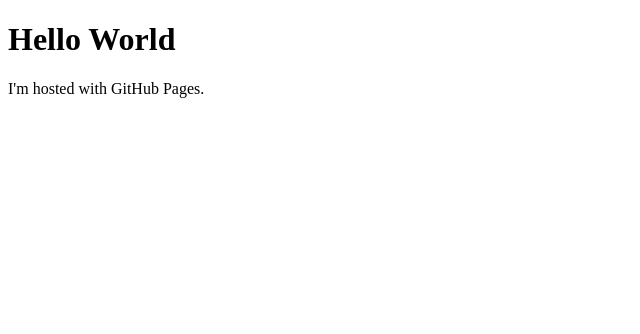
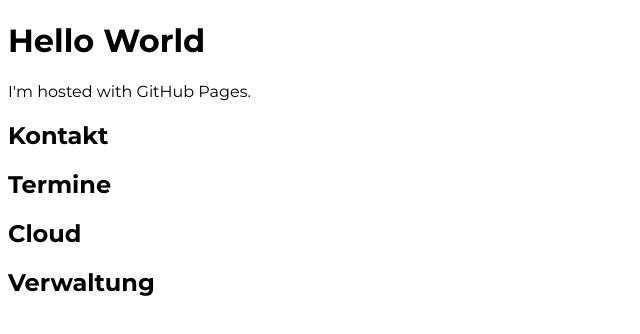
Before and after one commit to davidalrcht/davidalrcht.github.io, a plain HTML site: page index.html in a window 1280 px wide. Shown: the whole page, without its empty margins (0-640 px from the left). Drawn offline with Linux system fonts and the light colour scheme.

Commit message:
inital commit

```diff
--- a/index.html
+++ b/index.html
@@ -1,7 +1,31 @@
 <!DOCTYPE html>
-<html>
+<html lang="de">
+<head>
+    <link href="https://fonts.googleapis.com/css2?family=Montserrat:wght@400;700&display=swap" rel="stylesheet">
+    <style>
+        body {
+            font-family: 'Montserrat', sans-serif;
+        }
+    </style>
+</head>
 <body>
-<h1>Hello World</h1>
-<p>I'm hosted with GitHub Pages.</p>
+    <h1>Hello World</h1>
+    <p>I'm hosted with GitHub Pages.</p>
+    <section id="kreisjugendleitung">
+        <h2>Kontakt</h2>
+        <!-- Inhalt hier -->
+    </section>
+    <section id="termine">
+        <h2>Termine</h2>
+        <!-- Inhalt hier -->
+    </section>
+    <section id="cloud">
+        <h2>Cloud</h2>
+        <!-- Inhalt hier -->
+    </section>
+    <section id="verwaltung">
+        <h2>Verwaltung</h2>
+        <!-- Inhalt hier -->
+    </section>
 </body>
 </html>
```
